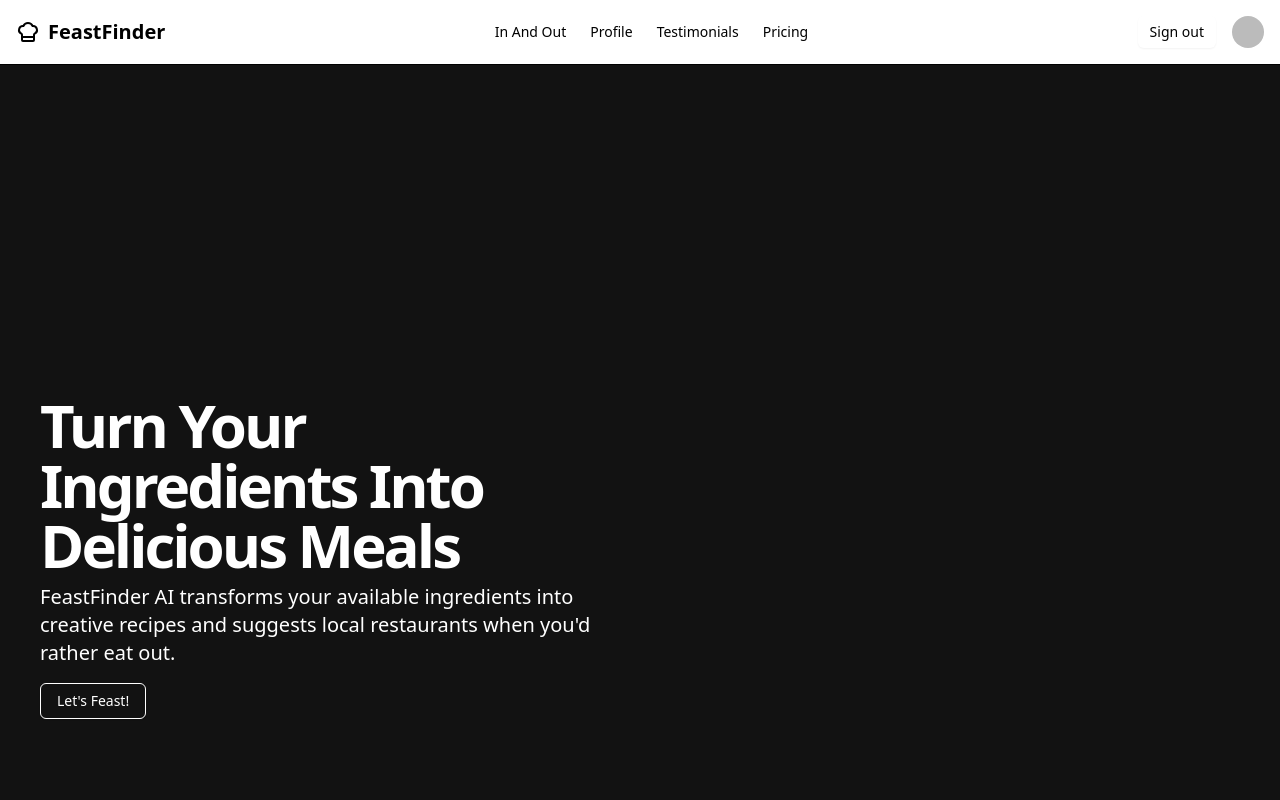
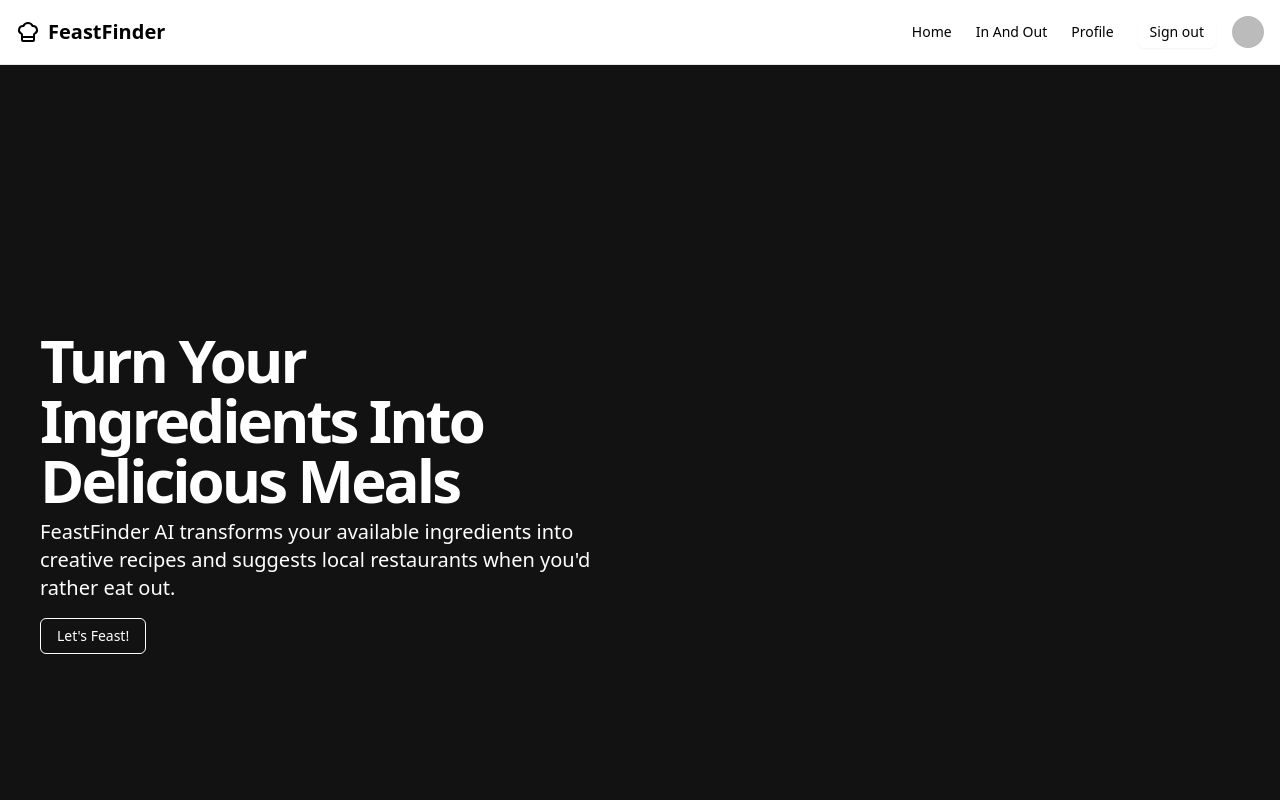
Before and after one commit to MichaelLutz1/feast-finder, a Next.js app: page / in a window 1280 px wide. Shown: the top 800 px of the page. Built offline with nearby package versions, Linux system fonts and the light colour scheme; no server answers; the database is empty; sample sign-in values are in the browser's storage.

Commit message:
change nav bar options

```diff
--- a/src/components/ui/navbar.tsx
+++ b/src/components/ui/navbar.tsx
@@ -5,30 +5,31 @@ import { Avatar, AvatarFallback, AvatarImage } from "@/components/ui/avatar"
 import { ChefHat } from "lucide-react"
 import React from "react";
 import { useAuth } from "@/context/AuthContext"
+
 const Navbar: React.FC = () => {
+  const { user, loginWithGoogle, logout } = useAuth()
 
-  const { user, loginWithGoogle, logout } = useAuth()
   return (
-    <header className=" px-4 sticky top-0 z-40 border-b bg-background/95 backdrop-blur supports-[backdrop-filter]:bg-background/60">
-      <div className="container flex h-16 items-center justify-between">
+    <header className="px-4 bg-white dark:bg-gray-900 fixed w-full z-20 top-0 start-0 border-b border-gray-200 dark:border-gray-600">
+      <div className=" flex h-16 items-center">
         <div className="flex items-center gap-2">
           <ChefHat className="h-6 w-6 text-primary" />
           <span className="text-xl font-bold">FeastFinder</span>
         </div>
-        <nav className="hidden md:flex items-center gap-6 px-4">
+
+        <div className="ml-auto flex items-center gap-6">
+          <nav className="hidden md:flex items-center gap-6">
+            <Link href="/" className="text-sm font-medium hover:text-primary">
+              Home
+            </Link>
             <Link href="/InAndOutPage" className="text-sm font-medium hover:text-primary">
               In And Out
             </Link>
-          <Link href="#how-it-works" className="text-sm font-medium hover:text-primary">
+            <Link href="#testimonials" className="text-sm font-medium hover:text-primary">
               Profile
             </Link>
-          <Link href="#testimonials" className="text-sm font-medium hover:text-primary">
-            Testimonials
-          </Link>
-          <Link href="#pricing" className="text-sm font-medium hover:text-primary">
-            Pricing
-          </Link>
           </nav>
+
           <div className="flex items-center gap-4">
             {user ? (
               <>
@@ -38,7 +39,6 @@ const Navbar: React.FC = () => {
                   <AvatarFallback>{user.displayName ? user.displayName[0] : ''}</AvatarFallback>
                 </Avatar>
               </>
-
             ) : (
               <Button onClick={() => loginWithGoogle()} variant="outline" size="sm">
                 Log in
@@ -46,7 +46,9 @@ const Navbar: React.FC = () => {
             )}
           </div>
         </div>
+      </div>
     </header>
   );
 };
+
 export default Navbar;
```
Lines whose indentation alone changed are shown as unchanged.
